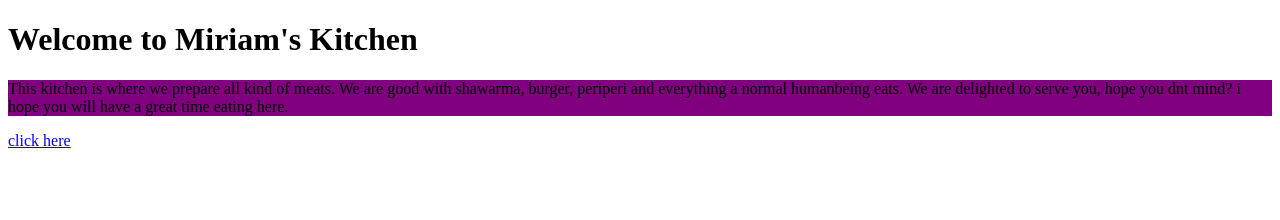
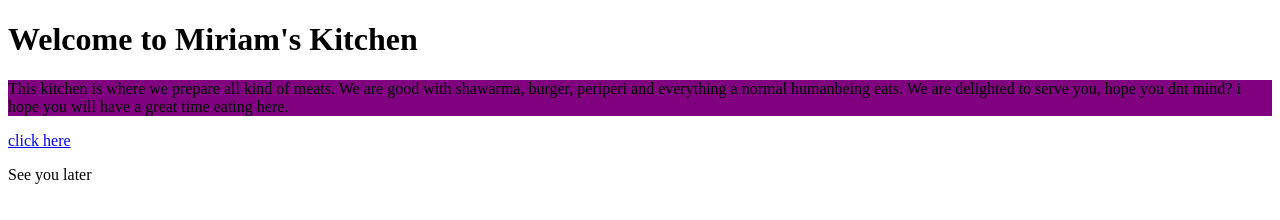
Before and after one commit to StargirlOmari/Aje, a plain HTML site: page index.html in a window 1280 px wide. Drawn offline with Linux system fonts and the light colour scheme.

Commit message:
add p tag

```diff
--- a/index.html
+++ b/index.html
@@ -12,5 +12,6 @@
         </p>
 
         <a href="about.html">click here</a>
+        <p>See you later </p>
     </body>
 </html>
```
